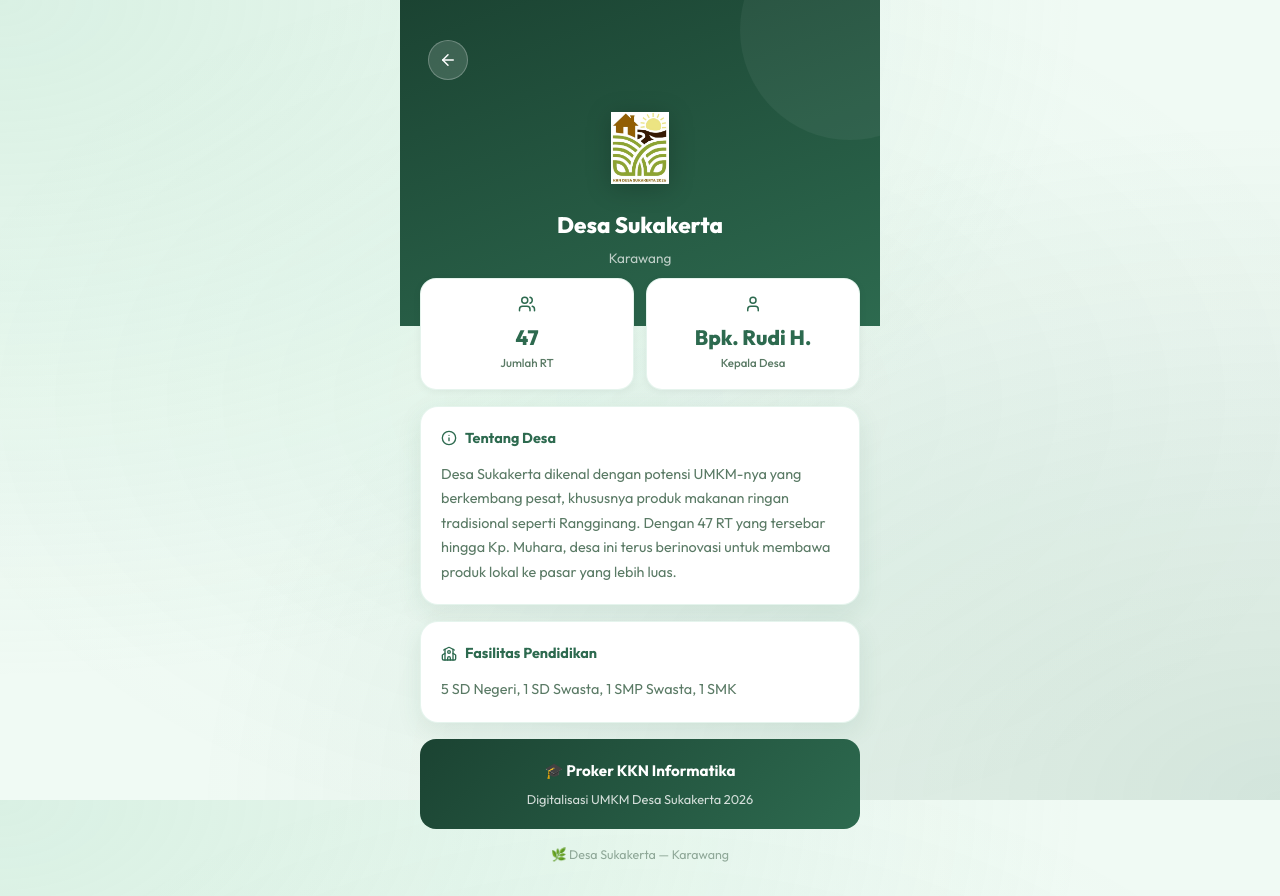
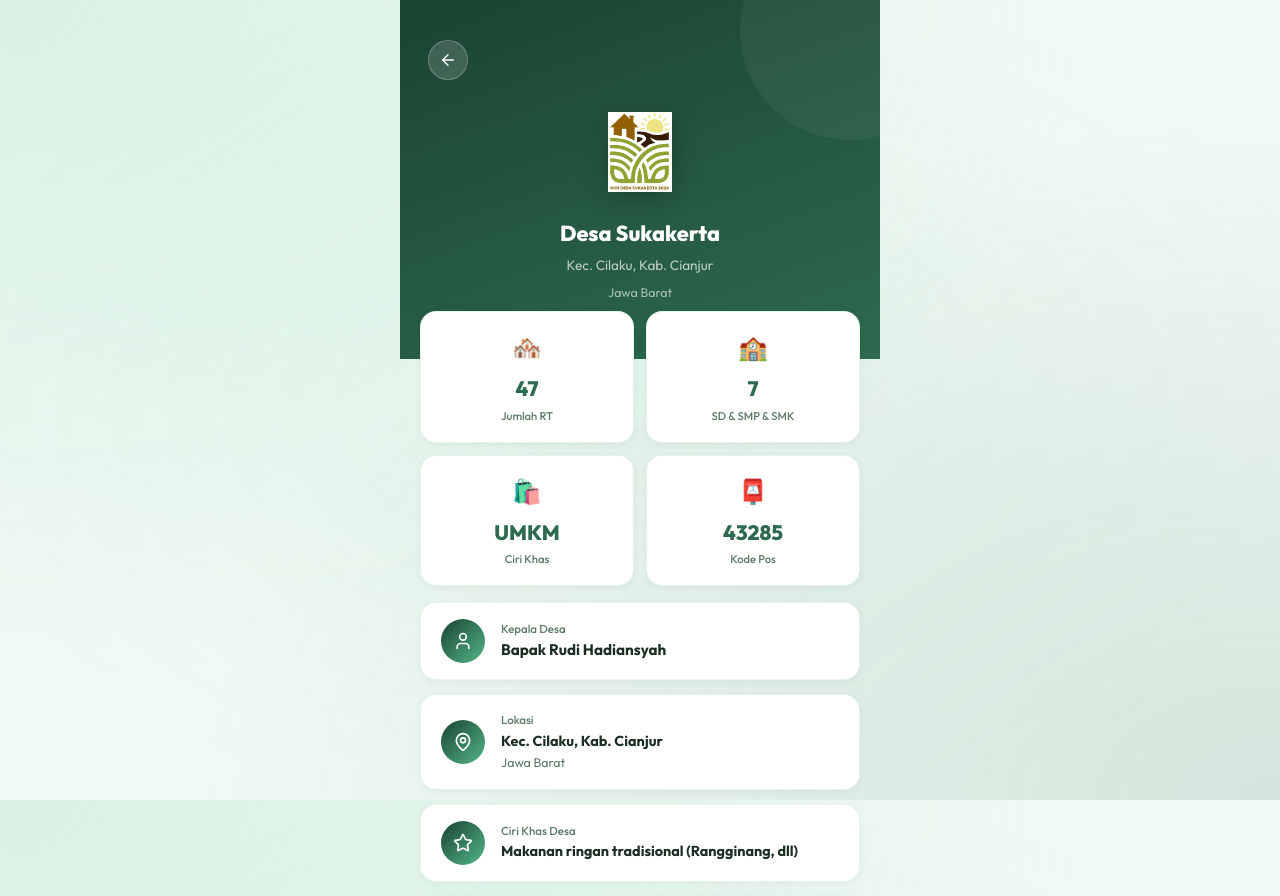
Before and after one commit to glngwrdiansyh10/katalog-umkm-sukakerta, a React (Vite) app: page /tentang-desa in a window 1280 px wide. Shown: the top 896 px of the page. Built offline with nearby package versions, Linux system fonts and the light colour scheme.

Commit message:
Focus About Desa to Sukakerta only, fix location to Cianjur

```diff
--- a/src/data/umkmData.js
+++ b/src/data/umkmData.js
@@ -53,9 +53,12 @@ export const announcements = [
 // === DATA TENTANG DESA ===
 export const desaInfo = {
   name: "Desa Sukakerta",
-  kecamatan: "Karawang",
+  kecamatan: "Kec. Cilaku, Kab. Cianjur",
+  provinsi: "Jawa Barat",
+  kode_pos: "43285",
   kepala_desa: "Bapak Rudi Hadiansyah",
   jumlah_rt: 47,
   sekolah: "5 SD Negeri, 1 SD Swasta, 1 SMP Swasta, 1 SMK",
-  deskripsi: "Desa Sukakerta dikenal dengan potensi UMKM-nya yang berkembang pesat, khususnya produk makanan ringan tradisional seperti Rangginang. Dengan 47 RT yang tersebar hingga Kp. Muhara, desa ini terus berinovasi untuk membawa produk lokal ke pasar yang lebih luas."
+  ciri_khas: "Makanan ringan tradisional (Rangginang, dll)",
+  deskripsi: "Desa Sukakerta terletak di Kecamatan Cilaku, Kabupaten Cianjur, Provinsi Jawa Barat. Desa ini memiliki 47 RT yang tersebar hingga Kp. Muhara dan dikenal dengan potensi UMKM makanan ringan tradisionalnya seperti Rangginang yang dibuat dengan resep turun-temurun."
 };
--- a/src/pages/AboutDesa.jsx
+++ b/src/pages/AboutDesa.jsx
@@ -1,59 +1,122 @@
 import React from 'react';
 import { desaInfo } from '../data/umkmData';
 import { Link } from 'react-router-dom';
-import { ArrowLeft, MapPin, Users, School, User, Info } from 'lucide-react';
+import { ArrowLeft, MapPin, Users, School, User, Info, Star } from 'lucide-react';
 
 const AboutDesa = () => {
+  const stats = [
+    { label: 'Jumlah RT', value: desaInfo.jumlah_rt, emoji: '🏘️' },
+    { label: 'SD & SMP & SMK', value: '7', emoji: '🏫' },
+    { label: 'Ciri Khas', value: 'UMKM', emoji: '🛍️' },
+    { label: 'Kode Pos', value: desaInfo.kode_pos, emoji: '📮' },
+  ];
+
   return (
     <div>
       {/* Hero */}
       <div className="profile-hero" style={{ paddingBottom: '3.5rem' }}>
         <div className="profile-nav">
-          <Link to="/" className="profile-nav-btn">
-            <ArrowLeft size={18} />
-          </Link>
+          <Link to="/" className="profile-nav-btn"><ArrowLeft size={18} /></Link>
           <div />
         </div>
         <img
           src="/logo-kkn.jpeg"
           alt="Logo KKN"
-          style={{ width: '72px', height: '72px', objectFit: 'contain', marginBottom: '1rem', filter: 'drop-shadow(0 4px 12px rgba(0,0,0,0.2))' }}
+          style={{ width: '80px', height: '80px', objectFit: 'contain', marginBottom: '1rem', filter: 'drop-shadow(0 4px 12px rgba(0,0,0,0.2))' }}
           onError={(e) => e.target.style.display = 'none'}
         />
-        <div className="profile-name" style={{ fontSize: '1.4rem' }}>{desaInfo.name}</div>
+        <div className="profile-name" style={{ fontSize: '1.35rem' }}>{desaInfo.name}</div>
         <div className="profile-meta">{desaInfo.kecamatan}</div>
+        <div style={{ marginTop: '0.4rem', fontSize: '0.78rem', color: 'rgba(255,255,255,0.6)' }}>
+          {desaInfo.provinsi}
+        </div>
       </div>
 
       {/* Body */}
       <div className="profile-body animate-fade-in">
 
-        {/* Info Grid */}
+        {/* Stats Grid */}
         <div style={{ display: 'grid', gridTemplateColumns: '1fr 1fr', gap: '0.75rem', marginBottom: '1rem' }}>
-          {[
-            { icon: <Users size={18} />, label: 'Jumlah RT', value: desaInfo.jumlah_rt },
-            { icon: <User size={18} />, label: 'Kepala Desa', value: 'Bpk. Rudi H.' },
-          ].map((item, i) => (
+          {stats.map((item, i) => (
             <div key={i} style={{
               background: 'white', borderRadius: '16px', padding: '1rem',
               textAlign: 'center', boxShadow: '0 2px 8px rgba(0,0,0,0.05)',
               border: '1px solid var(--border)'
             }}>
-              <div style={{ color: 'var(--primary)', display: 'flex', justifyContent: 'center', marginBottom: '0.5rem' }}>{item.icon}</div>
+              <div style={{ fontSize: '1.5rem', marginBottom: '0.35rem' }}>{item.emoji}</div>
               <div style={{ fontSize: '1.3rem', fontWeight: '800', color: 'var(--primary)' }}>{item.value}</div>
-              <div style={{ fontSize: '0.72rem', color: 'var(--text-muted)', fontWeight: '500' }}>{item.label}</div>
+              <div style={{ fontSize: '0.7rem', color: 'var(--text-muted)', fontWeight: '500', marginTop: '0.15rem' }}>{item.label}</div>
             </div>
           ))}
         </div>
 
+        {/* Kepala Desa */}
+        <div style={{
+          background: 'white', borderRadius: '16px', padding: '1rem 1.25rem',
+          marginBottom: '0.875rem', display: 'flex', alignItems: 'center', gap: '1rem',
+          boxShadow: '0 2px 8px rgba(0,0,0,0.05)', border: '1px solid var(--border)'
+        }}>
+          <div style={{
+            width: '44px', height: '44px', borderRadius: '50%', flexShrink: 0,
+            background: 'linear-gradient(135deg, var(--primary-dark), var(--primary-light))',
+            display: 'flex', alignItems: 'center', justifyContent: 'center'
+          }}>
+            <User size={20} color="white" />
+          </div>
+          <div>
+            <p style={{ fontSize: '0.72rem', color: 'var(--text-muted)', fontWeight: '500' }}>Kepala Desa</p>
+            <p style={{ fontWeight: '700', fontSize: '0.95rem', color: 'var(--text-main)' }}>{desaInfo.kepala_desa}</p>
+          </div>
+        </div>
+
+        {/* Lokasi */}
+        <div style={{
+          background: 'white', borderRadius: '16px', padding: '1rem 1.25rem',
+          marginBottom: '0.875rem', display: 'flex', alignItems: 'center', gap: '1rem',
+          boxShadow: '0 2px 8px rgba(0,0,0,0.05)', border: '1px solid var(--border)'
+        }}>
+          <div style={{
+            width: '44px', height: '44px', borderRadius: '50%', flexShrink: 0,
+            background: 'linear-gradient(135deg, var(--primary-dark), var(--primary-light))',
+            display: 'flex', alignItems: 'center', justifyContent: 'center'
+          }}>
+            <MapPin size={20} color="white" />
+          </div>
+          <div>
+            <p style={{ fontSize: '0.72rem', color: 'var(--text-muted)', fontWeight: '500' }}>Lokasi</p>
+            <p style={{ fontWeight: '700', fontSize: '0.9rem', color: 'var(--text-main)' }}>{desaInfo.kecamatan}</p>
+            <p style={{ fontSize: '0.78rem', color: 'var(--text-muted)' }}>{desaInfo.provinsi}</p>
+          </div>
+        </div>
+
+        {/* Ciri Khas */}
+        <div style={{
+          background: 'white', borderRadius: '16px', padding: '1rem 1.25rem',
+          marginBottom: '0.875rem', display: 'flex', alignItems: 'center', gap: '1rem',
+          boxShadow: '0 2px 8px rgba(0,0,0,0.05)', border: '1px solid var(--border)'
+        }}>
+          <div style={{
+            width: '44px', height: '44px', borderRadius: '50%', flexShrink: 0,
+            background: 'linear-gradient(135deg, var(--primary-dark), var(--primary-light))',
+            display: 'flex', alignItems: 'center', justifyContent: 'center'
+          }}>
+            <Star size={20} color="white" />
+          </div>
+          <div>
+            <p style={{ fontSize: '0.72rem', color: 'var(--text-muted)', fontWeight: '500' }}>Ciri Khas Desa</p>
+            <p style={{ fontWeight: '700', fontSize: '0.9rem', color: 'var(--text-main)' }}>{desaInfo.ciri_khas}</p>
+          </div>
+        </div>
+
         {/* Deskripsi */}
-        <div className="profile-desc-card" style={{ marginBottom: '1rem' }}>
+        <div className="profile-desc-card" style={{ marginBottom: '0.875rem' }}>
           <div style={{ display: 'flex', alignItems: 'center', gap: '0.5rem', marginBottom: '0.75rem', color: 'var(--primary)', fontWeight: '700', fontSize: '0.9rem' }}>
             <Info size={16} /> Tentang Desa
           </div>
           <p className="profile-desc-text">{desaInfo.deskripsi}</p>
         </div>
 
-        {/* Fasilitas */}
+        {/* Fasilitas Pendidikan */}
         <div className="profile-desc-card" style={{ marginBottom: '1rem' }}>
           <div style={{ display: 'flex', alignItems: 'center', gap: '0.5rem', marginBottom: '0.75rem', color: 'var(--primary)', fontWeight: '700', fontSize: '0.9rem' }}>
             <School size={16} /> Fasilitas Pendidikan
@@ -61,18 +124,18 @@ const AboutDesa = () => {
           <p className="profile-desc-text">{desaInfo.sekolah}</p>
         </div>
 
-        {/* KKN Info */}
+        {/* KKN Banner */}
         <div style={{
           background: 'linear-gradient(135deg, var(--primary-dark), var(--primary))',
-          borderRadius: '16px', padding: '1.25rem', textAlign: 'center', color: 'white'
+          borderRadius: '16px', padding: '1.25rem', textAlign: 'center', color: 'white', marginBottom: '0.5rem'
         }}>
-          <p style={{ fontWeight: '700', fontSize: '0.95rem', marginBottom: '0.35rem' }}>🎓 Proker KKN Informatika</p>
-          <p style={{ fontSize: '0.8rem', opacity: 0.8 }}>Digitalisasi UMKM Desa Sukakerta 2026</p>
+          <p style={{ fontWeight: '700', fontSize: '0.95rem', marginBottom: '0.35rem' }}>🎓 Proker KKN Informatika 2026</p>
+          <p style={{ fontSize: '0.8rem', opacity: 0.8 }}>Digitalisasi UMKM Desa Sukakerta</p>
         </div>
       </div>
 
       <div className="footer">
-        <p>🌿 Desa Sukakerta — Karawang</p>
+        <p>🌿 Desa Sukakerta — Kec. Cilaku, Cianjur</p>
       </div>
     </div>
   );
--- a/src/pages/Home.jsx
+++ b/src/pages/Home.jsx
@@ -29,7 +29,7 @@ const Home = () => {
           onError={(e) => e.target.style.display = 'none'}
         />
         <div className="hero-badge">
-          <MapPin size={13} /> Desa Sukakerta, Karawang
+          <MapPin size={13} /> Desa Sukakerta, Cianjur
         </div>
         <h1 className="hero-title">Katalog <span>UMKM</span></h1>
         <p className="hero-subtitle">
@@ -131,7 +131,7 @@ const Home = () => {
 
       <div className="footer">
         <p>🌿 Proker KKN Informatika © {new Date().getFullYear()}</p>
-        <p style={{ marginTop: '0.25rem' }}>Desa Sukakerta — Karawang</p>
+        <p style={{ marginTop: '0.25rem' }}>Kec. Cilaku · Kab. Cianjur · Jawa Barat</p>
       </div>
     </div>
   );
```
